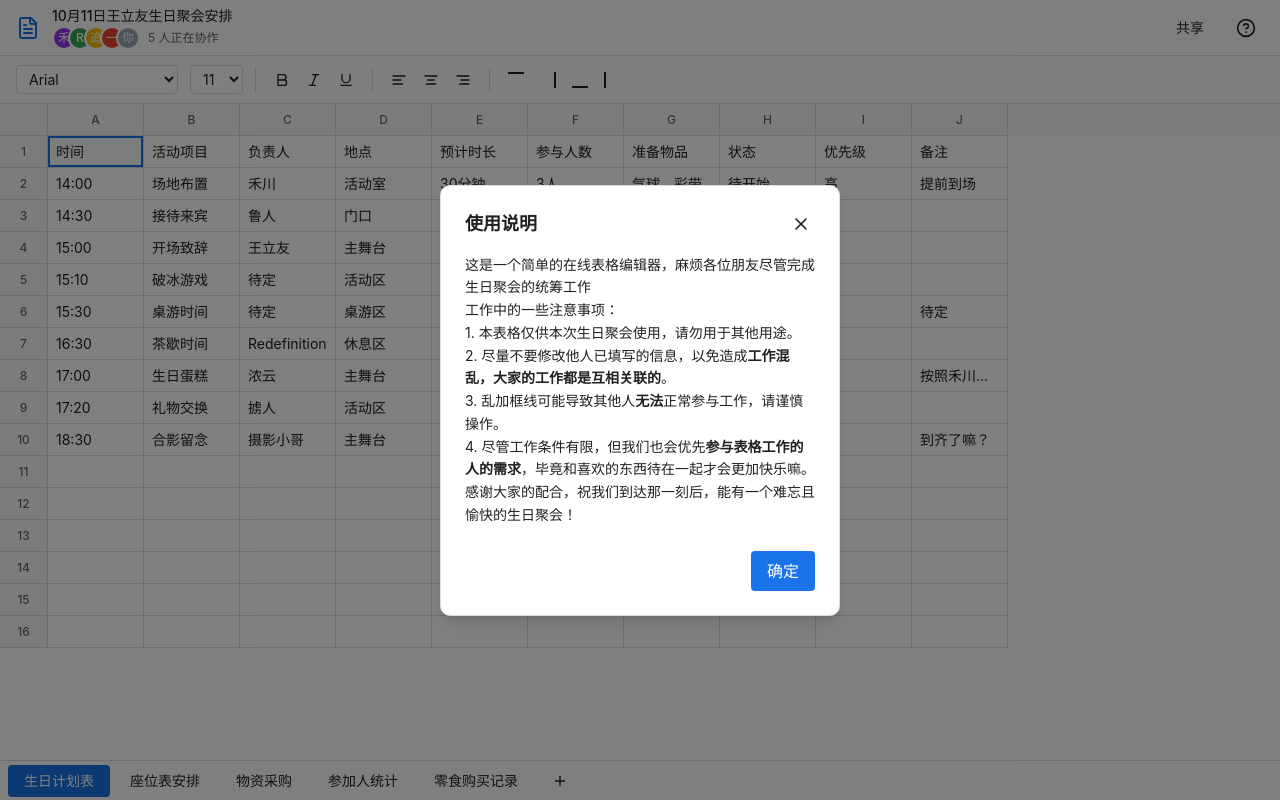
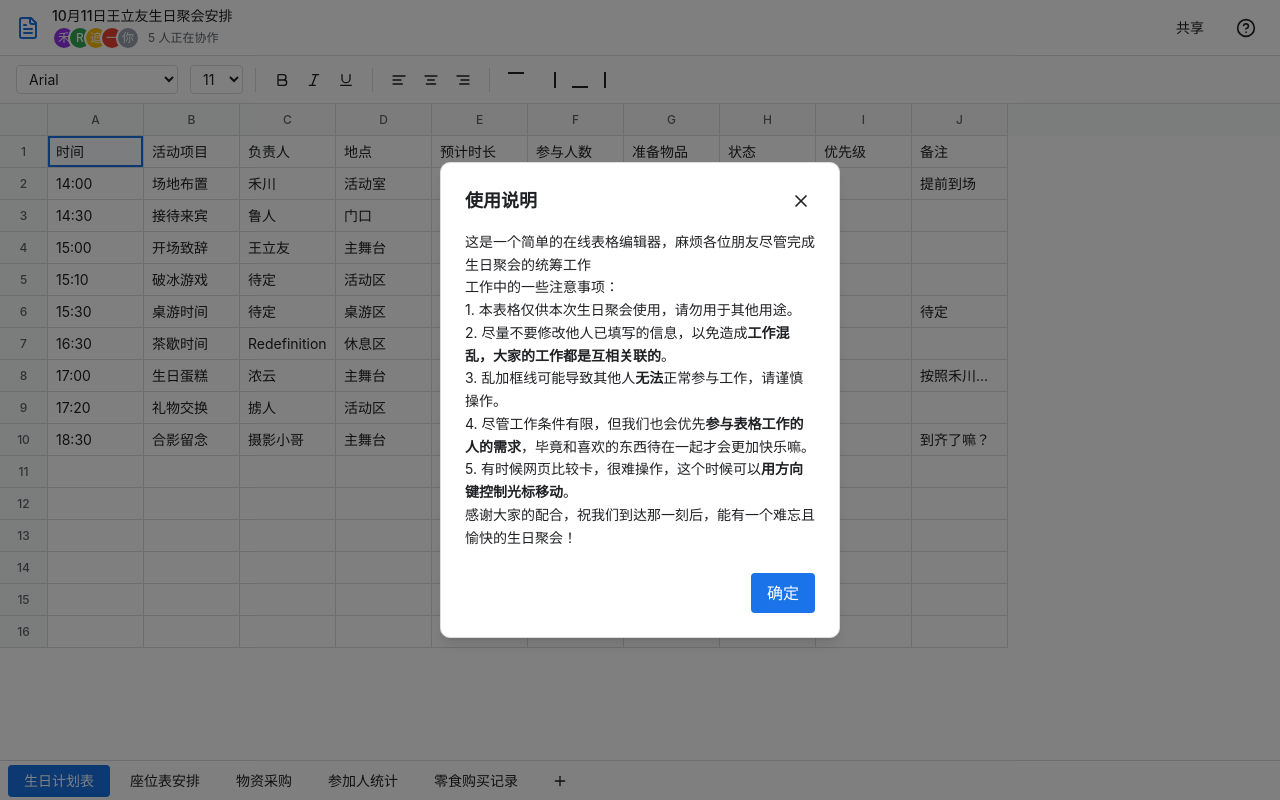
Before and after one commit to wangwangwang23333/2025-real-time-sheet, a Next.js app: page / in a window 1280 px wide. Both pictures are taken after a click on the button 1246 px from the left and 27 px from the top of the page. Built offline with nearby package versions, Linux system fonts and the light colour scheme.

Commit message:
add code

```diff
--- a/components/spreadsheet-header.tsx
+++ b/components/spreadsheet-header.tsx
@@ -69,6 +69,7 @@ export function SpreadsheetHeader() {
               2. 尽量不要修改他人已填写的信息，以免造成<b>工作混乱，大家的工作都是互相关联的</b>。{"\n"}
               3. 乱加框线可能导致其他人<b>无法</b>正常参与工作，请谨慎操作。{"\n"}
               4. 尽管工作条件有限，但我们也会优先<b>参与表格工作的人的需求</b>，毕竟和喜欢的东西待在一起才会更加快乐嘛。{"\n"}
+              5. 有时候网页比较卡，很难操作，这个时候可以<b>用方向键控制光标移动</b>。{"\n"}
               感谢大家的配合，祝我们到达那一刻后，能有一个难忘且愉快的生日聚会！
             </div>
             <div className="mt-6 flex justify-end">
```
